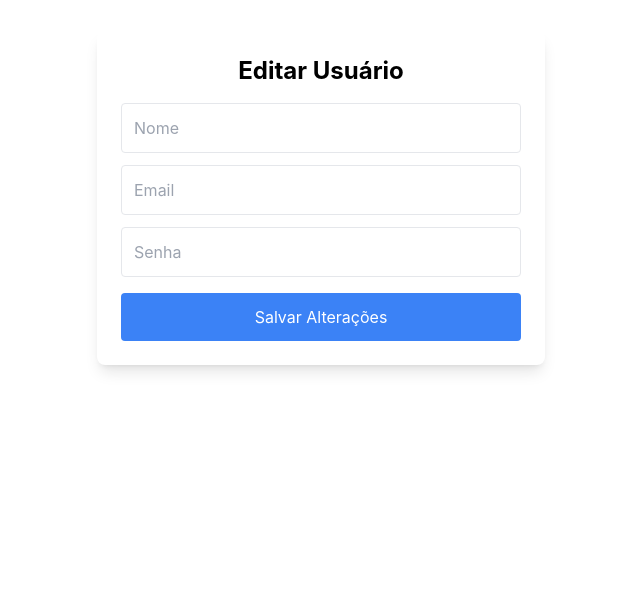
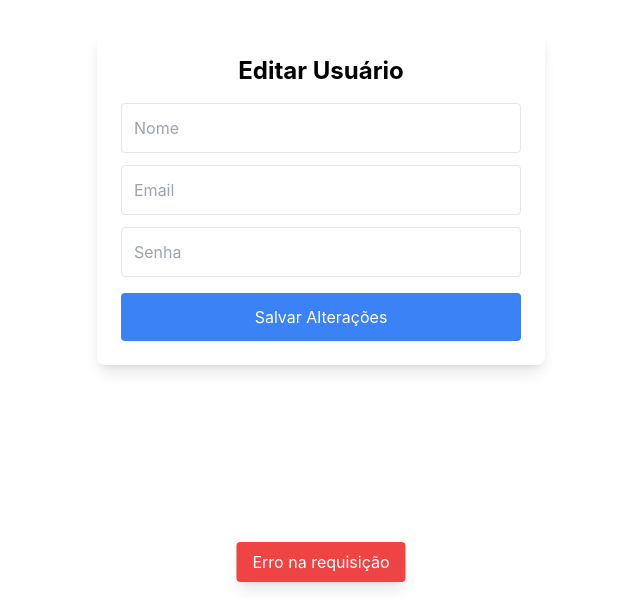
Before and after one commit to felpsM67/front-end-comum-pi-senac, a React (Create React App) app: page /users/edit/1 in a window 1280 px wide. Shown: the part 202-800 px from the top of the page, without its empty margins (319-959 px from the left). Built offline with nearby package versions, Linux system fonts and the light colour scheme; no server answers.

Commit message:
aula 22/04/2025

```diff
--- a/src/App.jsx
+++ b/src/App.jsx
@@ -8,7 +8,7 @@ function App() {
   return (
     <Router>
       <Routes>
-        <Route path="/" element={<Login />} />
+        <Route path="/login" element={<Login />} />
         <Route path="/home" element={<Home />} />
         <Route path="/users" element={<UserManagement />} />
         <Route path="/users/new" element={<UserForm />} />
--- a/src/Login.jsx
+++ b/src/Login.jsx
@@ -6,32 +6,38 @@ import Snackbar from './components/Snackbar';
 export default function Login() {
   const [username, setUsername] = useState('');
   const [password, setPassword] = useState('');
-  const [snackbar, setSnackbar] = useState({ message: '', type: '' });
+  const [snackbar, setSnackbar] = useState({
+    message: '',
+    type: '',
+    duration: 0,
+  });
   const navigate = useNavigate();
 
   const login = async () => {
+    const duration = 10000;
     try {
       const response = await api.post('/login', {
         email: username,
         senha: password,
       });
-      const { data, status } = response;
+      const { data, message } = response;
 
-      if (status > 199 && status <= 299 && data.token) {
-        localStorage.setItem('token', data.token);
-        localStorage.setItem('refreshToken', data.refreshToken);
+      localStorage.setItem('token', data.token);
+      localStorage.setItem('refreshToken', data.refreshToken);
+      setSnackbar({
+        message: message || 'Sucesso ao logar.',
+        type: 'success',
+        duration,
+      });
+      setTimeout(() => {
         navigate('/home');
-      } else {
-        setSnackbar({
-          message: 'Erro no login. Verifique suas credenciais.',
-          type: 'error',
-          duration: 10000,
-        });
-      }
+      }, duration);
     } catch (error) {
+      const { message } = JSON.parse(error.message);
       setSnackbar({
-        message: 'Erro na requisição. Tente novamente mais tarde.',
+        message: message || 'Erro de conexão.',
         type: 'error',
+        duration,
       });
     }
   };
--- a/src/UserForm.jsx
+++ b/src/UserForm.jsx
@@ -1,14 +1,18 @@
 import React, { useEffect, useState } from 'react';
 import { useNavigate, useParams } from 'react-router-dom';
+import PropTypes from 'prop-types';
 import api from './http/api';
 import Snackbar from './components/Snackbar';
 
-// eslint-disable-next-line react/prop-types
 export default function UserForm({ isEditing = false }) {
   const [name, setName] = useState('');
   const [email, setEmail] = useState('');
   const [password, setPassword] = useState('');
-  const [snackbar, setSnackbar] = useState({ message: '', type: '' });
+  const [snackbar, setSnackbar] = useState({
+    message: '',
+    type: '',
+    duration: 0,
+  });
   const navigate = useNavigate();
   const { id } = useParams();
 
@@ -18,16 +22,8 @@ export default function UserForm({ isEditing = false }) {
         try {
           const response = await api.get(`/users/${id}`);
           const { data } = response;
-          if (response.status > 199 && response.status <= 299) {
-            setName(data.nome);
-            setEmail(data.email);
-          } else {
-            setSnackbar({
-              message: 'Erro ao buscar usuário',
-              type: 'error',
-              duration: 10000,
-            });
-          }
+          setName(data.nome);
+          setEmail(data.email);
         } catch (error) {
           setSnackbar({
             message: 'Erro na requisição',
@@ -45,22 +41,28 @@ export default function UserForm({ isEditing = false }) {
 
     try {
       const url = isEditing ? `/users/${id}` : '/users';
+      const method = isEditing ? 'put' : 'post';
+      const response = await api[method](url, {
+        nome: name,
+        email,
+        senha: password,
+      });
 
-      let response;
+      // let response;
 
-      if (isEditing) {
-        response = await api.put(url, {
-          nome: name,
-          email,
-          senha: password,
-        });
-      } else {
-        response = await api.post(url, {
-          nome: name,
-          email,
-          senha: password,
-        });
-      }
+      // if (isEditing) {
+      //   response = await api.put(url, {
+      //     nome: name,
+      //     email,
+      //     senha: password,
+      //   });
+      // } else {
+      //   response = await api.post(url, {
+      //     nome: name,
+      //     email,
+      //     senha: password,
+      //   });
+      // }
       if (response.status > 199 && response.status <= 299) {
         setSnackbar({
           message: isEditing
@@ -128,3 +130,10 @@ export default function UserForm({ isEditing = false }) {
     </div>
   );
 }
+
+UserForm.propTypes = {
+  isEditing: PropTypes.bool,
+};
+UserForm.defaultProps = {
+  isEditing: false,
+};
--- a/src/components/Snackbar.jsx
+++ b/src/components/Snackbar.jsx
@@ -1,8 +1,12 @@
-/* eslint-disable react/prop-types */
 import React, { useState, useEffect } from 'react';
 import PropTypes from 'prop-types';
 
-function Snackbar({ message, type = 'success', duration = 3000, onClose }) {
+export default function Snackbar({
+  message,
+  type = 'success', // Valor padrão definido aqui
+  duration = 10000, // Valor padrão definido aqui
+  onClose = null, // Valor padrão definido aqui
+}) {
   const [visible, setVisible] = useState(false);
 
   useEffect(() => {
@@ -17,7 +21,6 @@ function Snackbar({ message, type = 'success', duration = 3000, onClose }) {
 
       return () => clearTimeout(timer);
     }
-
     return undefined;
   }, [message, duration, onClose]);
 
@@ -32,7 +35,7 @@ function Snackbar({ message, type = 'success', duration = 3000, onClose }) {
 
   return (
     <div
-      className={`fixed top-4 right-1 transform -translate-x-1/2 px-4 py-2 rounded shadow-lg ${typeStyles[type]} transition-opacity duration-300`}
+      className={`fixed bottom-4 left-1/2 transform -translate-x-1/2 px-4 py-2 rounded shadow-lg ${typeStyles[type]} transition-opacity duration-300`}
     >
       {message}
     </div>
@@ -45,9 +48,9 @@ Snackbar.propTypes = {
   duration: PropTypes.number,
   onClose: PropTypes.func,
 };
+
 Snackbar.defaultProps = {
   type: 'success',
-  duration: 3000,
+  duration: 10000,
   onClose: null,
 };
-export default Snackbar;
```
